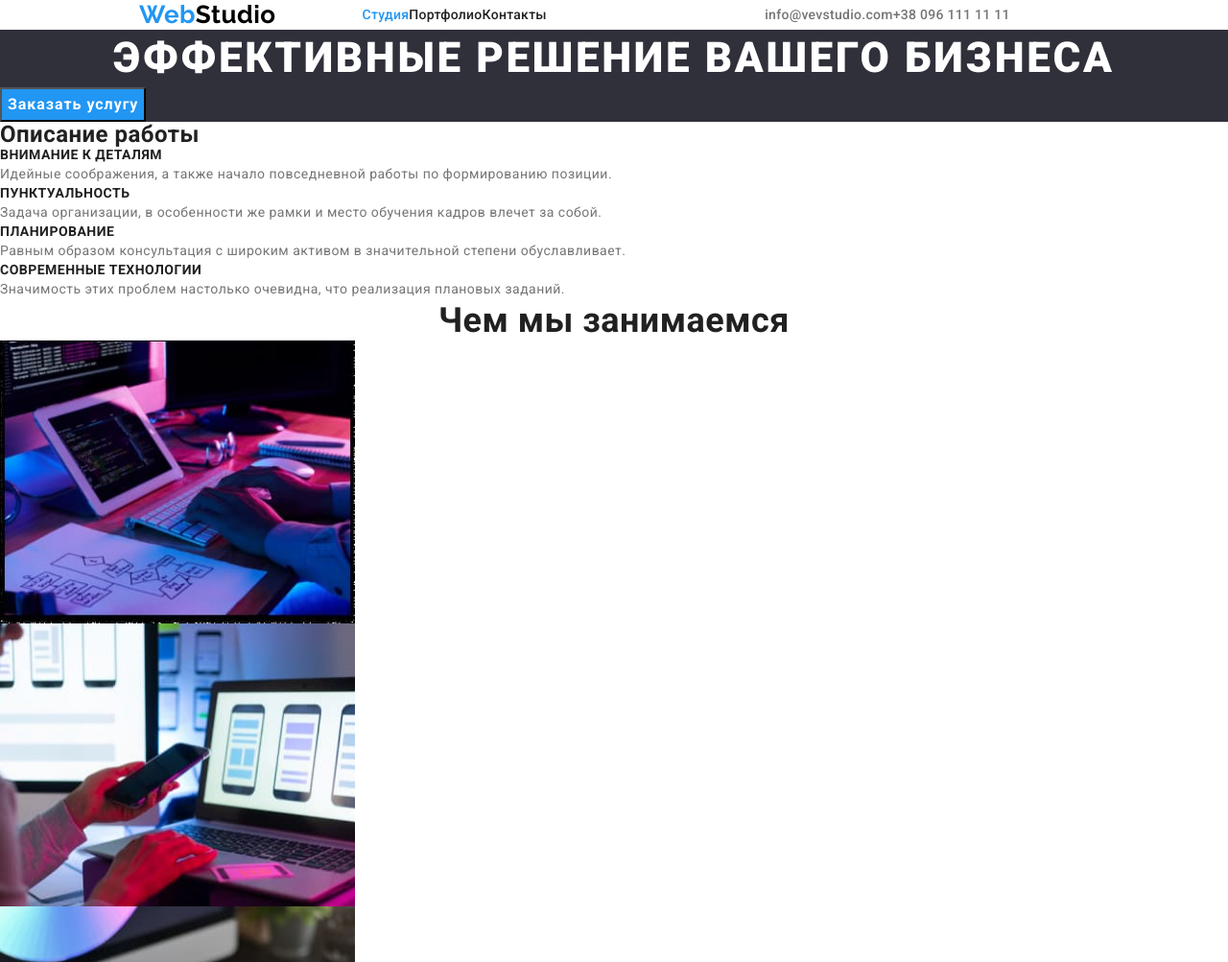
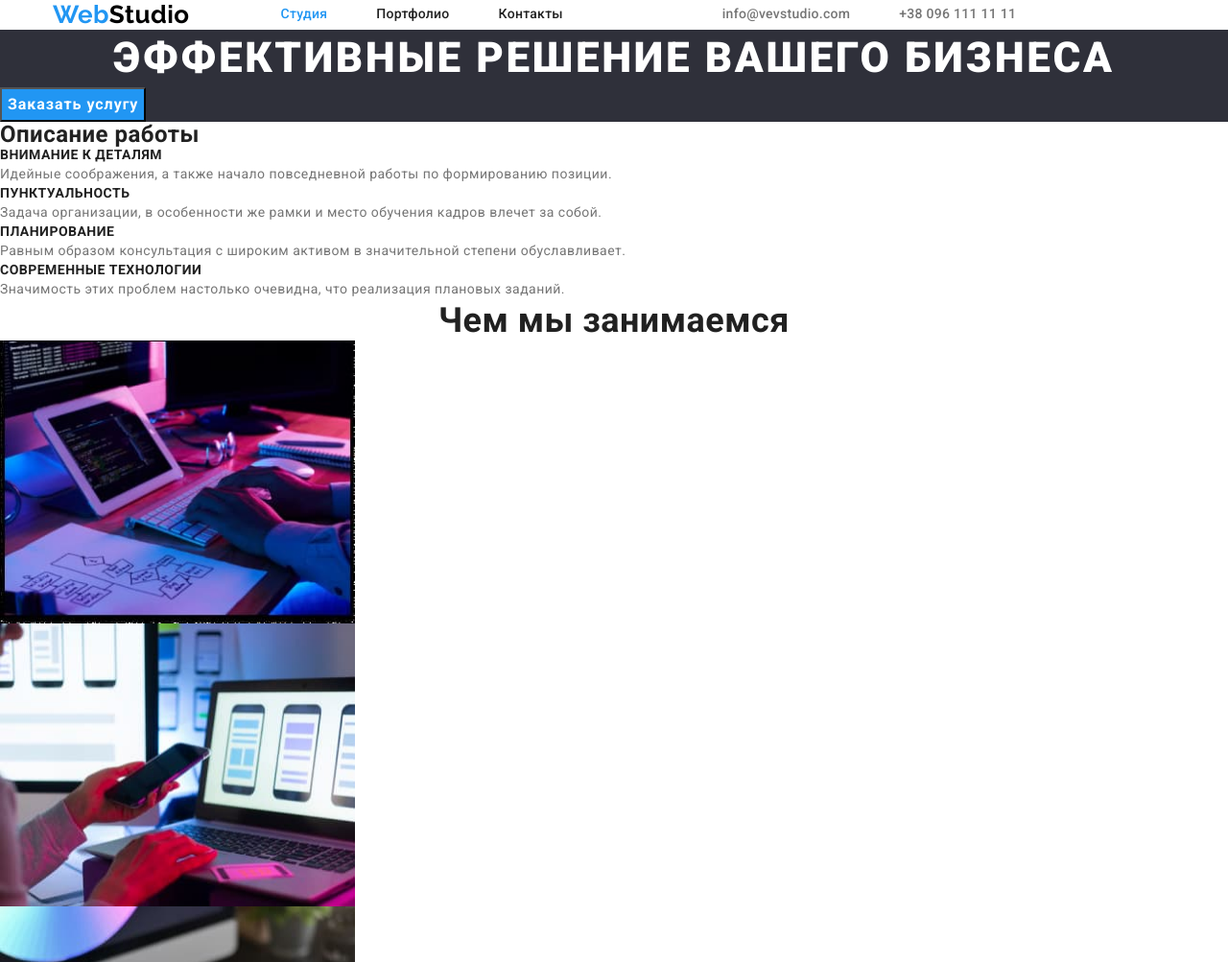
Before and after one commit to Pasha2132/goit-markup-hw-08, a plain HTML site: page index.html in a window 1280 px wide. Shown: the top 1003 px of the page at 96% size. Drawn offline with nearby package versions, Linux system fonts and the light colour scheme.

Commit message:
heder is ended

```diff
--- a/css/styles.css
+++ b/css/styles.css
@@ -75,29 +75,39 @@ body {
   background-color: var(--link-color);
   color: var(--heading-color);
 }
-
-/*========= heder ======== */
 .conteiner {
-  display: flex;
   width: 1200px;
-  height: 120px;
   margin: 0 auto;
   padding-left: 15px;
   padding-right: 15px;
-  align-items: center;
-  border-radius: 1px, #ececec;
 }
 .heder-conteiner {
   display: flex;
   align-items: center;
+}
+.maim-conteiner {
+  border-radius: 1px #ececec;
+}
+.navigations {
+  display: flex;
+  align-items: center;
+}
+.heder-conteiner-first {
+  display: flex;
+  align-items: center;
   margin-right: auto;
 }
+.logo-link {
+  margin-right: 95px;
+}
+
 .navigations-link:not(:last-child) {
   margin-right: 51px;
 }
-.mail-phone-linknot:not(:last-child) {
-  margin-right: 48px;
+.mail-phone-link:not(:last-child) {
+  padding-right: 51px;
 }
+/*========= heder ======== */
 
 .logo-link {
   font-family: var(--secondary-fond);
@@ -105,8 +115,6 @@ body {
   font-size: 26px;
   line-height: 1.19;
   color: var(--link-color);
-  margin-left: 145px;
-  margin-right: 90px;
 }
 
 .color-logo {
--- a/index.html
+++ b/index.html
@@ -18,37 +18,36 @@
   </head>
   <body>
     <!--Шапка сайта-->
-    <header class="conteiter">
-      <div class="heder-conteiner">
-        <nav class="heder-conteiner">
+    <header class="maim-conteiner">
+      <div class="conteiner">
+        <nav class="navigations">
           <a class="logo-link link" href="./index.html"
             >Web<span class="color-logo">Studio </span>
           </a>
 
-          <ul class="list heder-conteiner">
-            <li>
-              <a class="navigations-link link curret" href="./">Студия</a>
+          <ul class="list heder-conteiner-first">
+            <li class="navigations-link curret">
+              <a class="link" href="./">Студия</a>
             </li>
-            <li>
-              <a class="navigations-link link" href="./portfolio.html"
-                >Портфолио</a
+            <li class="navigations-link">
+              <a class="link" href="./portfolio.html">Портфолио</a>
+            </li>
+            <li class="navigations-link">
+              <a class="link" href="">Контакты</a>
+            </li>
+          </ul>
+
+          <ul class="list heder-conteiner-first">
+            <li class="mail-phone-link">
+              <a class="link" href="mailto:info@vevstudio.com"
+                >info@vevstudio.com</a
               >
             </li>
-            <li><a class="navigations-link link" href="">Контакты</a></li>
+            <li class="mail-phone-link">
+              <a class="link" href="tel:+38096111111">+38 096 111 11 11</a>
+            </li>
           </ul>
         </nav>
-        <ul class="list heder-conteiner">
-          <li>
-            <a class="mail-phone-link link" href="mailto:info@vevstudio.com"
-              >info@vevstudio.com</a
-            >
-          </li>
-          <li>
-            <a class="mail-phone-link link" href="tel:+38096111111"
-              >+38 096 111 11 11</a
-            >
-          </li>
-        </ul>
       </div>
     </header>
     <!--Основная часть-->
```
Also changed, not shown: portfolio.html (+21 -22 lines).
